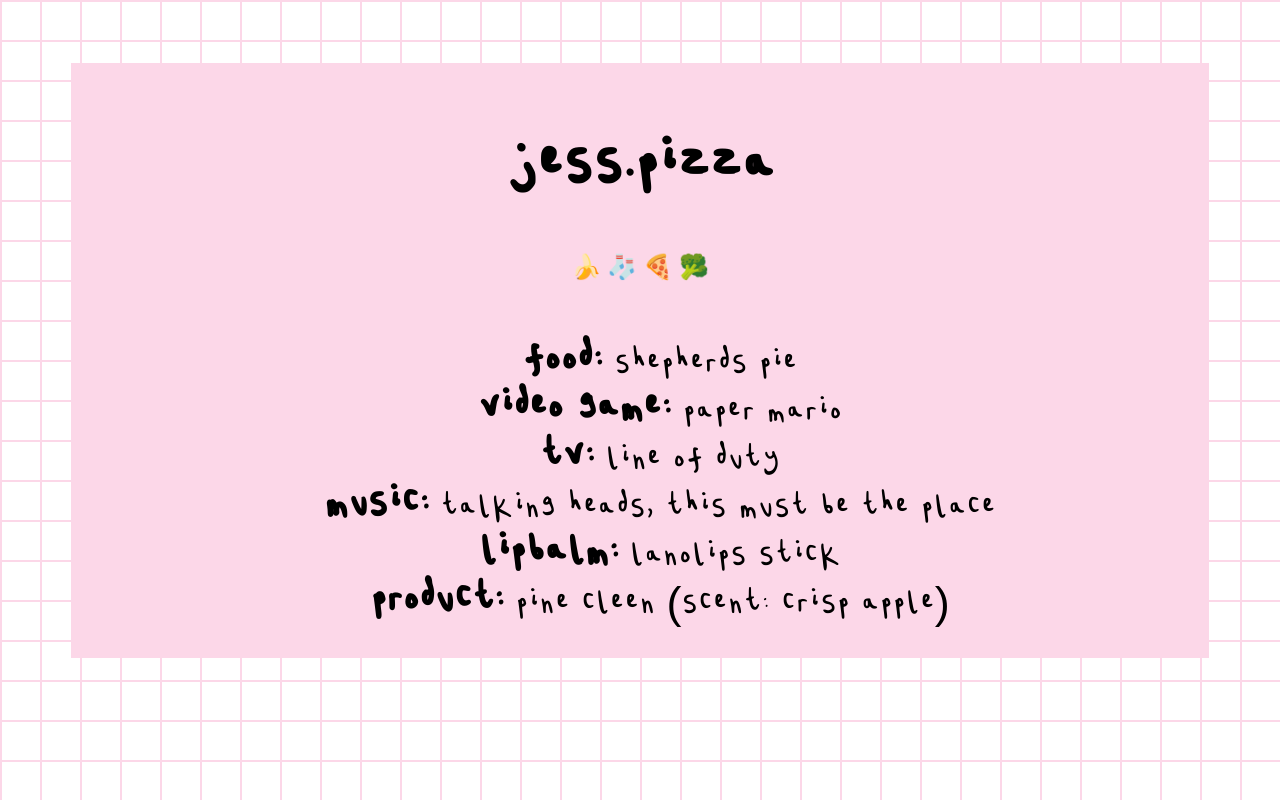
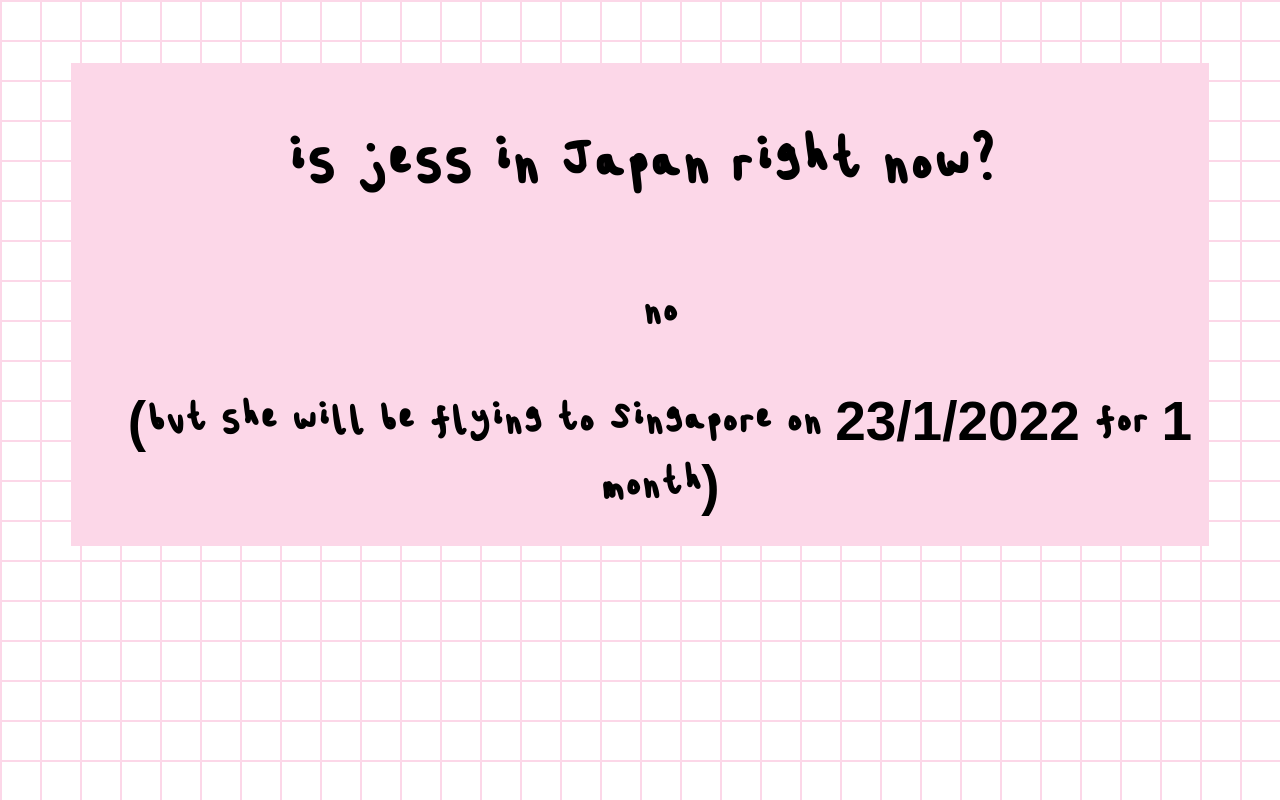
Before and after one commit to ali-tny/jess.pizza, a plain HTML site: page index.html in a window 1280 px wide. Drawn offline with Linux system fonts and the light colour scheme.

Commit message:
Update index.html

```diff
--- a/index.html
+++ b/index.html
@@ -10,17 +10,15 @@
 
 <body>
     <div class="pink-zone">
-        <h1>jess.pizza</h1>
-        <h2 style="text-align: center">🍌 🧦 🍕 🥦</h2>
+        <h1>is jess in Japan right now?</h1>
         <br>
 
         <ul>
-            <li class="list-item"><span class="list-title">food:</span> shepherds pie</li>
-            <li class="list-item"><span class="list-title">video game:</span> paper mario</li>
-            <li class="list-item"><span class="list-title">tv:</span> line of duty</li>
-            <li class="list-item"><span class="list-title">music:</span> talking heads, this must be the place</li>
-            <li class="list-item"><span class="list-title">lipbalm:</span> lanolips stick</li>
-            <li class="list-item"><span class="list-title">product:</span> pine cleen (scent: crisp apple)</li>
+            <li class="list-item"><span class="list-title">no</li>
+        <br>
+        <br>
+        <br>
+            <li class="list-item"><span class="list-title">(but she will be flying to Singapore on 23/1/2022 for 1 month)</li>
         </ul>
     </div>
 </body>
```
